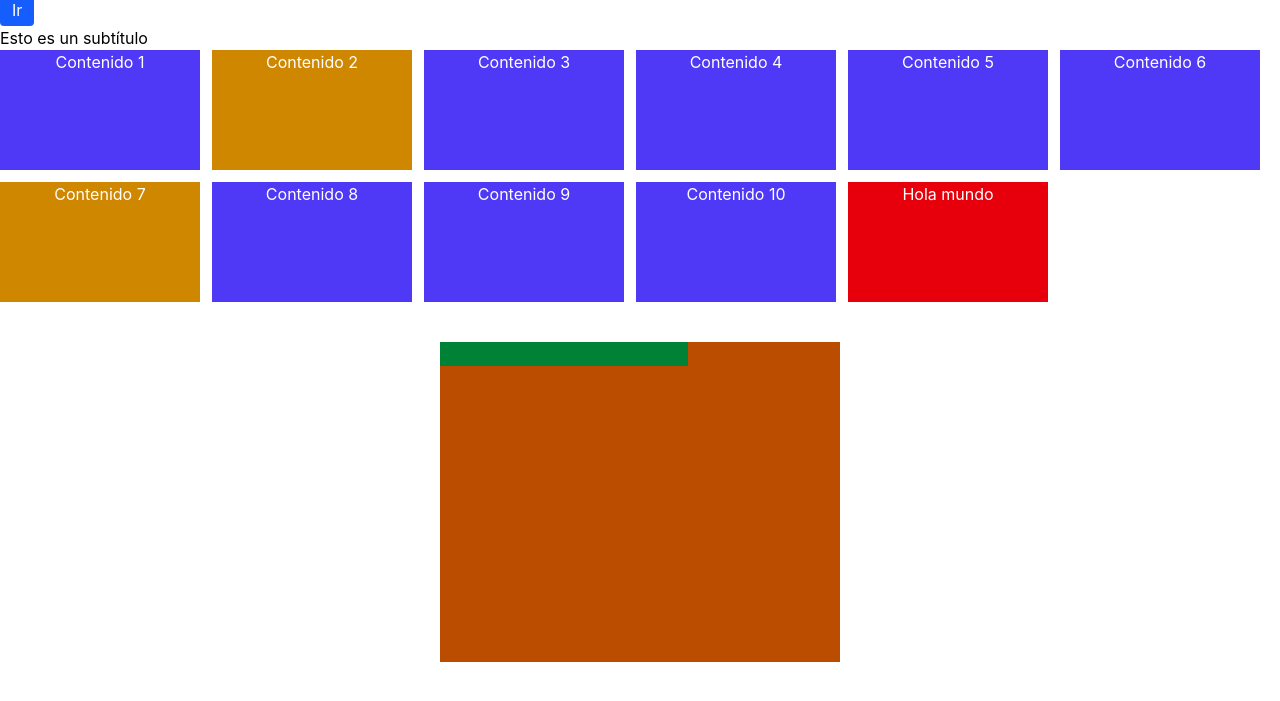
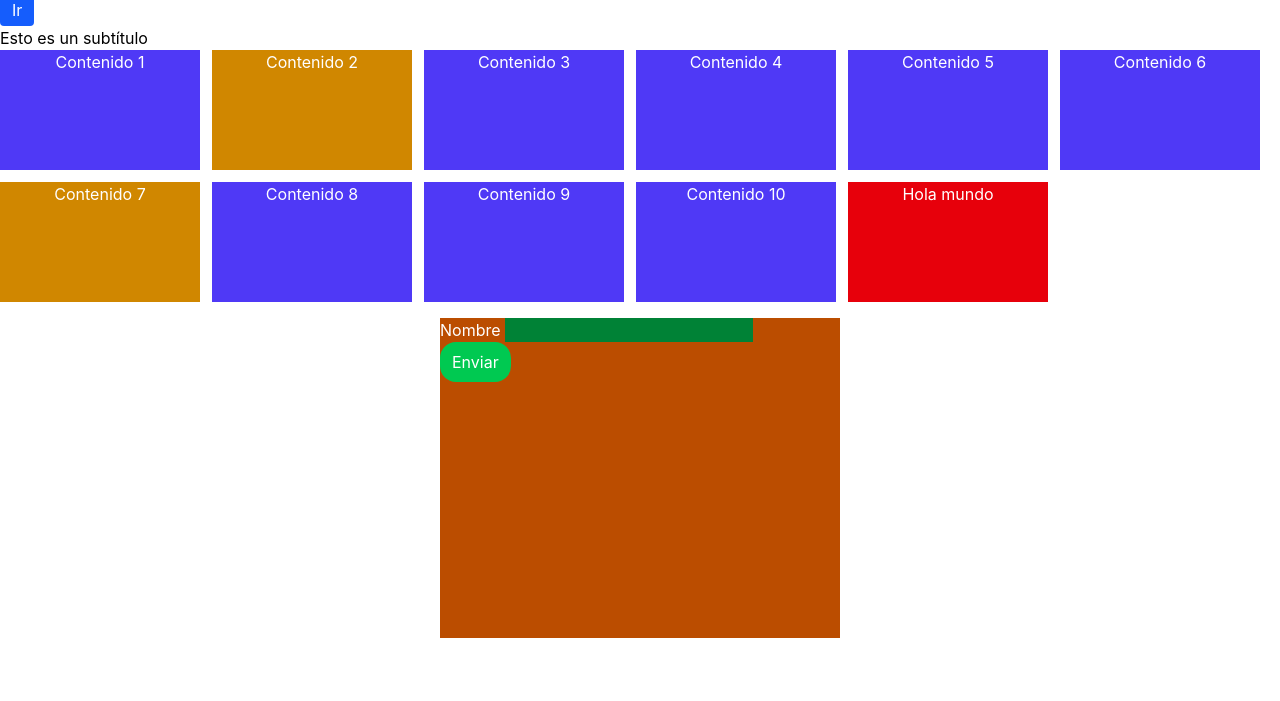
Before and after one commit to Betastica/javaScript-desarrollador-avanzado, a website built with Vite: page clase-02/01.bom-dom.cont/index.html in a window 1280 px wide. Shown: the part 59-760 px from the top of the page. Built offline with nearby package versions, Linux system fonts and the light colour scheme.

Commit message:
Enunciado para trabajo con formularios

```diff
--- a/clase-02/01.bom-dom.cont/index.html
+++ b/clase-02/01.bom-dom.cont/index.html
@@ -29,12 +29,14 @@
         <article class="w-50 h-30 bg-indigo-600 text-center text-white">Contenido 10</article>
       </section>
 
-      <section class="w-100 h-80 mx-auto bg-amber-700 mt-10">
+      <form id="formu" class="mt-4 w-100 h-80 mx-auto bg-amber-700">
         <div>
-          <label for=""></label>
-          <input type="text">
+          <label for="lbl-nombre" class="text-white">Nombre</label>
+          <input type="text" id="lbl-nombre" name="nombre-oficial">
         </div>
-      </section>
+
+        <button class="bg-green-500 hover:bg-green-700 px-3 py-2 rounded-2xl cursor-pointer text-white">Enviar</button>
+      </form>
 
       </main>
 
--- a/clase-02/01.bom-dom.cont/src/main.js
+++ b/clase-02/01.bom-dom.cont/src/main.js
@@ -23,5 +23,40 @@ contenedorPrincipal.appendChild(articulo)
 const cuadroDeTexto = document.querySelector('input')
 console.log(cuadroDeTexto)
 
-cuadroDeTexto.setAttribute('id', '5')
+/* cuadroDeTexto.setAttribute('id', '5') */
 cuadroDeTexto.classList.add('bg-green-700')
+
+const input = document.getElementById('lbl-nombre')
+console.log(input)
+
+// ! Para tomar los datos que nos de el usuario:
+
+// 1. La variable donde se guarda el dato ingresado
+console.log(input.name)
+
+// 2. Tomar el dato ingresado en el input
+console.log(input.value)
+
+const formu = document.getElementById('formu')
+console.log(formu)
+
+formu.addEventListener('submit',(e) => {
+        e.preventDefault()
+        console.log(formu)
+        console.log(input.value) // lo que ingresa el usuario
+        console.log(input.name) // nombre-oficial
+        formu.reset()
+})
+
+// Enunciado. Formulario básico
+
+/*
+*Vamos a crear un formulario en el html que tenga:
+Nombre (texto), email (email), edad (numero) y un boton de enviar dentro del formulario
+
+* Requisitos: No debe recargase la página cuando el formulario es enviado
+* Validar: Campos deben ser obligatorios
+* Extras= mensaje: Si algún dato es inválido, mostrar un mensaje en pantalla
+* Mensaje: Se envió correctamente el formulario
+
+*/
```
